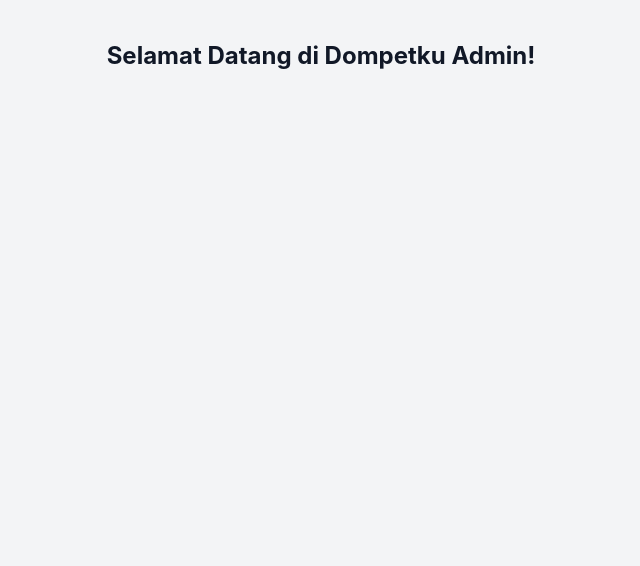
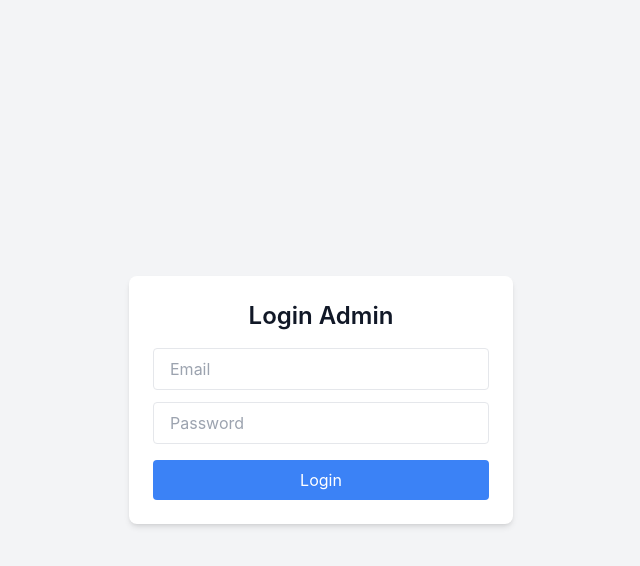
Before and after one commit to bayystr/dompetku-admin, a React (Vite) app: page / in a window 1280 px wide. Shown: the top 566 px of the page, without its empty margins (319-959 px from the left). Built offline with nearby package versions, Linux system fonts and the light colour scheme.

Commit message:
Update App.jsx

```diff
--- a/src/App.jsx
+++ b/src/App.jsx
@@ -1,9 +1,127 @@
+import React, { useState } from "react";
+
+// Pages & Components
+const Dashboard = () => (
+  <div className="p-6">
+    <h1 className="text-2xl font-bold">Dashboard</h1>
+    <p>Selamat datang di Dompetku Admin Panel.</p>
+  </div>
+);
+
+const Users = () => (
+  <div className="p-6">
+    <h1 className="text-2xl font-bold">Daftar Pengguna</h1>
+    <p>Data pengguna akan ditampilkan di sini.</p>
+  </div>
+);
+
+const Transactions = () => (
+  <div className="p-6">
+    <h1 className="text-2xl font-bold">Transaksi</h1>
+    <p>Semua data transaksi ditampilkan di sini.</p>
+  </div>
+);
+
+const Login = ({ onLogin }) => {
+  const [email, setEmail] = useState("");
+  const [password, setPassword] = useState("");
+
+  const handleLogin = () => {
+    if (email === "bayychannel01@gmail.com" && password === "admin123") {
+      onLogin(true);
+    } else {
+      alert("Login gagal. Email atau password salah.");
+    }
+  };
+
+  return (
+    <div className="h-screen flex items-center justify-center bg-gray-100">
+      <div className="bg-white p-6 rounded-lg shadow-md w-full max-w-sm">
+        <h2 className="text-2xl font-semibold mb-4 text-center">Login Admin</h2>
+        <input
+          type="email"
+          placeholder="Email"
+          className="w-full px-4 py-2 border mb-3 rounded"
+          value={email}
+          onChange={(e) => setEmail(e.target.value)}
+        />
+        <input
+          type="password"
+          placeholder="Password"
+          className="w-full px-4 py-2 border mb-4 rounded"
+          value={password}
+          onChange={(e) => setPassword(e.target.value)}
+        />
+        <button
+          onClick={handleLogin}
+          className="w-full bg-blue-500 text-white py-2 rounded hover:bg-blue-600"
+        >
+          Login
+        </button>
+      </div>
+    </div>
+  );
+};
+
 function App() {
+  const [isLoggedIn, setIsLoggedIn] = useState(false);
+  const [activeMenu, setActiveMenu] = useState("dashboard");
+
+  if (!isLoggedIn) {
+    return <Login onLogin={setIsLoggedIn} />;
+  }
+
+  const renderPage = () => {
+    switch (activeMenu) {
+      case "dashboard":
+        return <Dashboard />;
+      case "users":
+        return <Users />;
+      case "transactions":
+        return <Transactions />;
+      default:
+        return <Dashboard />;
+    }
+  };
+
   return (
-    <div className="text-center mt-10 text-2xl font-bold">
-      Selamat Datang di Dompetku Admin!
+    <div className="flex h-screen">
+      <aside className="w-64 bg-gray-800 text-white flex flex-col">
+        <div className="p-4 text-xl font-bold border-b border-gray-700">
+          Dompetku Admin
+        </div>
+        <nav className="flex-1 p-4 space-y-2">
+          <button
+            onClick={() => setActiveMenu("dashboard")}
+            className="block w-full text-left hover:bg-gray-700 p-2 rounded"
+          >
+            Dashboard
+          </button>
+          <button
+            onClick={() => setActiveMenu("users")}
+            className="block w-full text-left hover:bg-gray-700 p-2 rounded"
+          >
+            Pengguna
+          </button>
+          <button
+            onClick={() => setActiveMenu("transactions")}
+            className="block w-full text-left hover:bg-gray-700 p-2 rounded"
+          >
+            Transaksi
+          </button>
+        </nav>
+        <div className="p-4 border-t border-gray-700">
+          <button
+            onClick={() => setIsLoggedIn(false)}
+            className="w-full bg-red-500 py-2 rounded hover:bg-red-600"
+          >
+            Logout
+          </button>
+        </div>
+      </aside>
+      <main className="flex-1 bg-gray-100 overflow-auto">{renderPage()}</main>
     </div>
-  )
+  );
 }
 
-export default App
+export default App;
```
